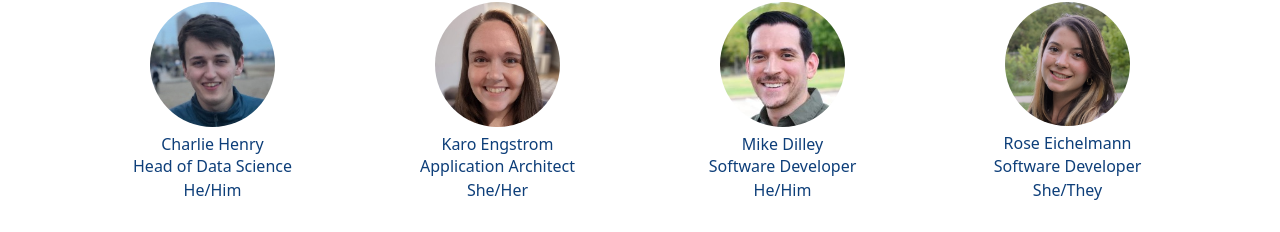
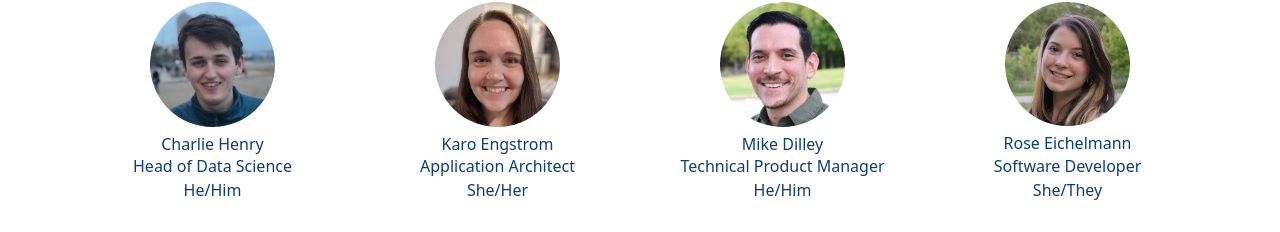
Before and after one commit to cityofaustin/atd-product, a Next.js app: page /about in a window 1280 px wide. Shown: the part 1831-2063 px from the top of the page. Built offline with nearby package versions, Linux system fonts and the light colour scheme; no server answers.

Commit message:
update mikes title

```diff
--- a/pages/about/index.js
+++ b/pages/about/index.js
@@ -99,7 +99,7 @@ const TEAM_MEMBERS = [
   },
   {
     name: "Mike Dilley",
-    title: "Software Developer",
+    title: "Technical Product Manager",
     pronouns: "He/Him",
     src: "assets/headshots/mike_dilley.jpeg",
   },
```
